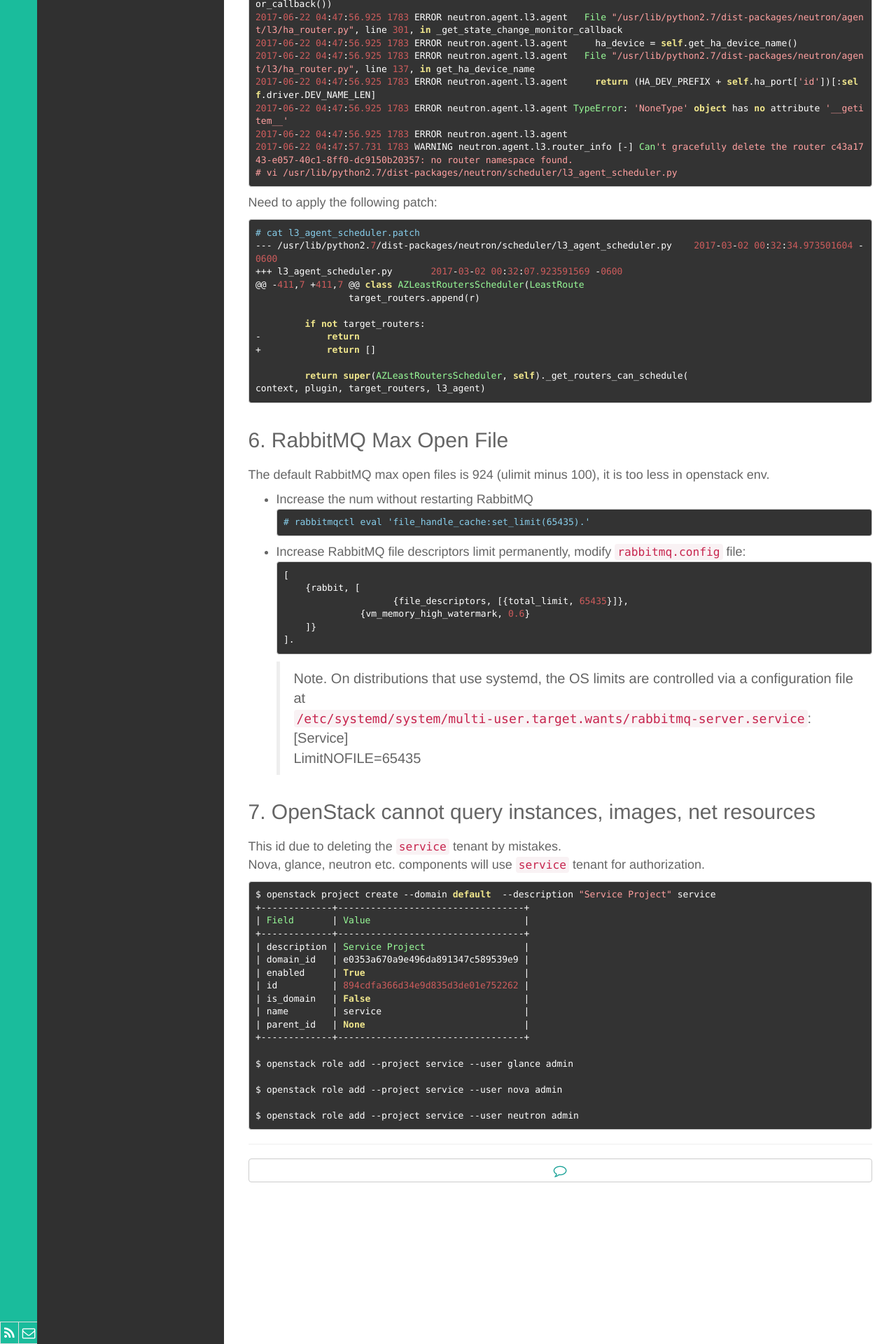
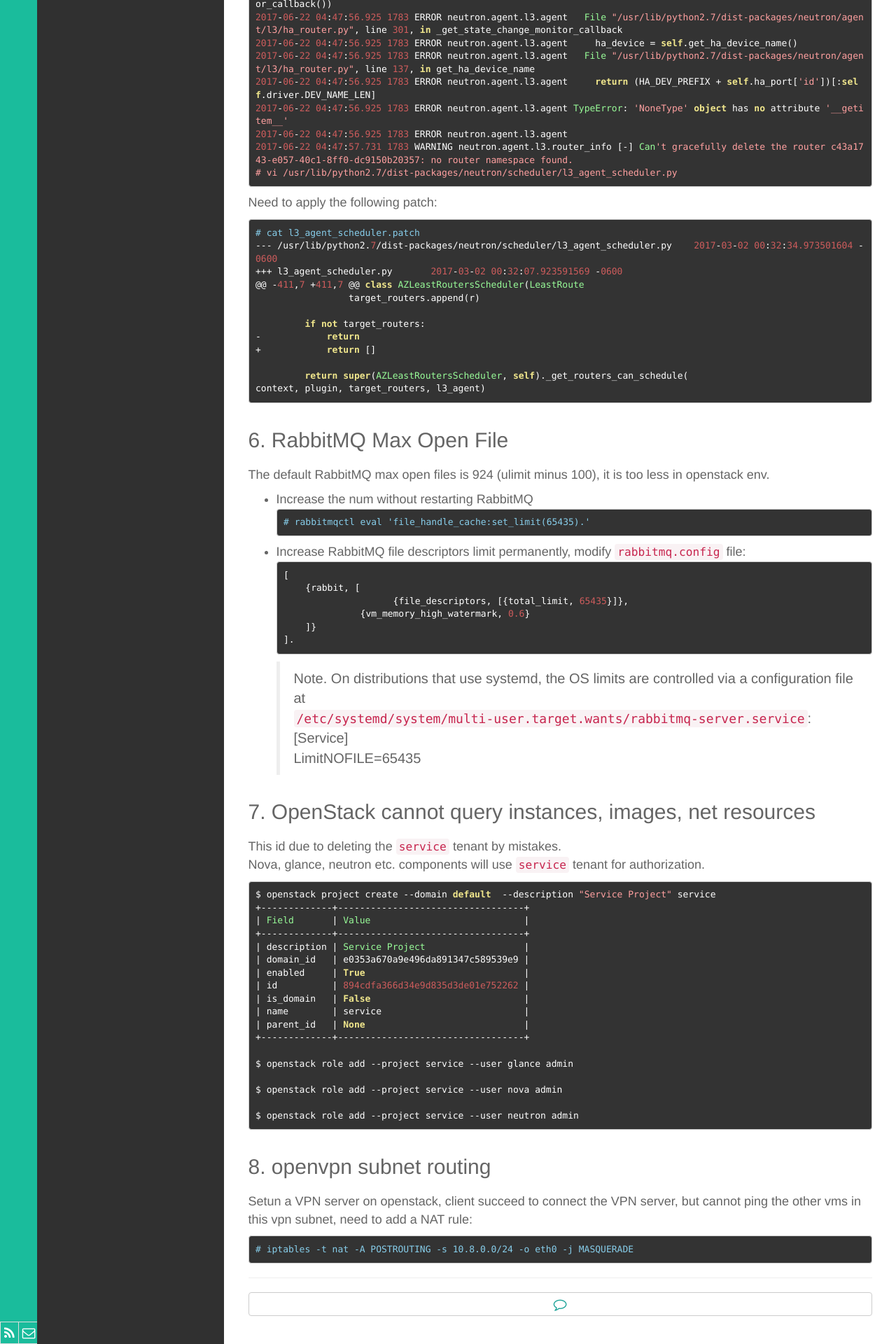
Before and after one commit to wenchma/wenchma.github.io, a Jekyll site: the page built from _posts/2017-08-30-openstack-troubleshooting.md, in a window 1280 px wide. Shown: the part 2575-4495 px from the top of the page at 70% size. Built offline with Jekyll 4.4.1, drawn with Linux system fonts in a browser that asks for light colours.

Commit message:
Add openvpn issue

````diff
--- a/_posts/2017-08-30-openstack-troubleshooting.md
+++ b/_posts/2017-08-30-openstack-troubleshooting.md
@@ -206,3 +206,11 @@
 
 $ openstack role add --project service --user neutron admin
 ```
+
+## 8. openvpn subnet routing
+
+Setun a VPN server on openstack, client succeed to connect the VPN server, but cannot ping the other vms in this vpn subnet, need to add a NAT rule:
+
+```
+# iptables -t nat -A POSTROUTING -s 10.8.0.0/24 -o eth0 -j MASQUERADE
+```
````
